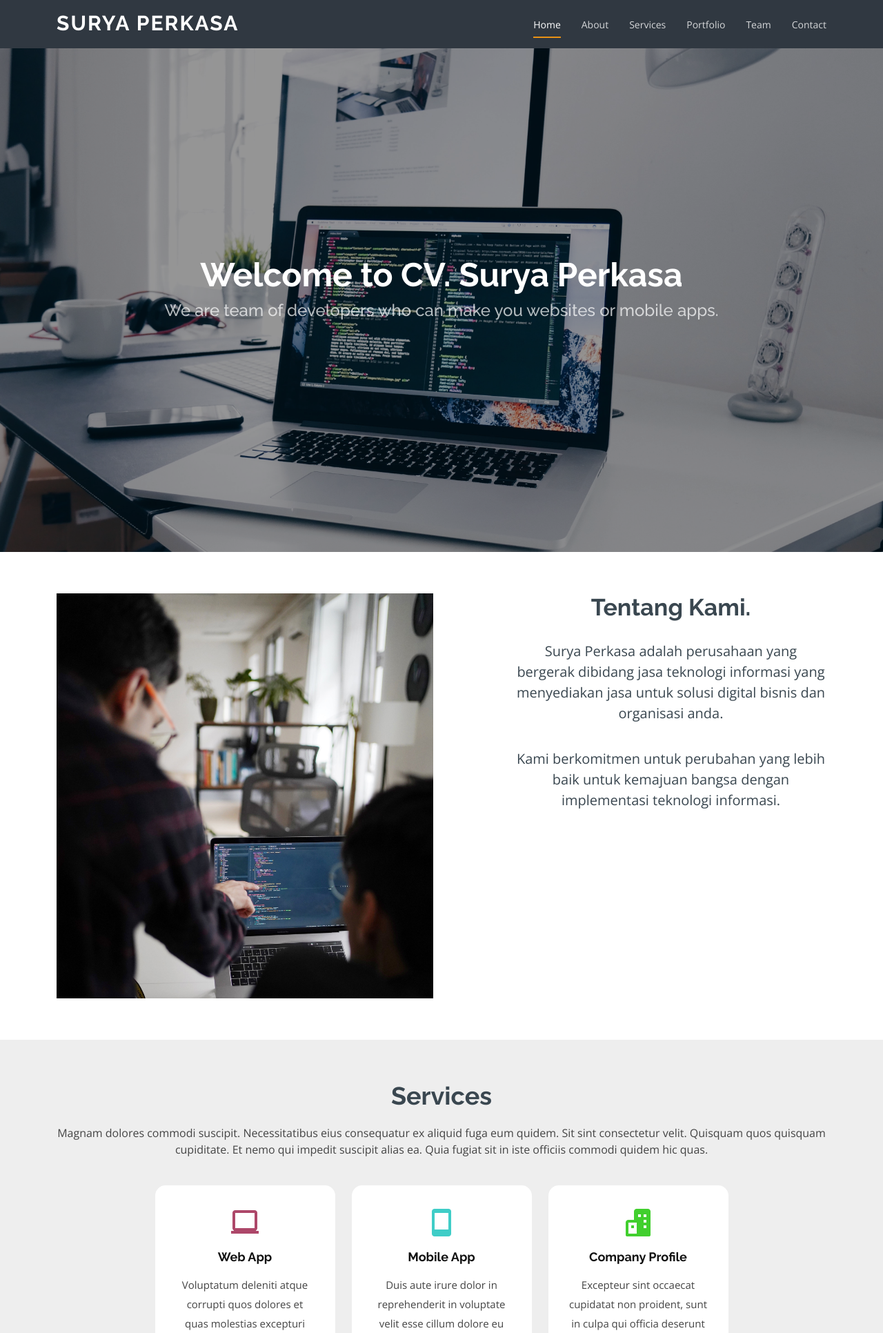
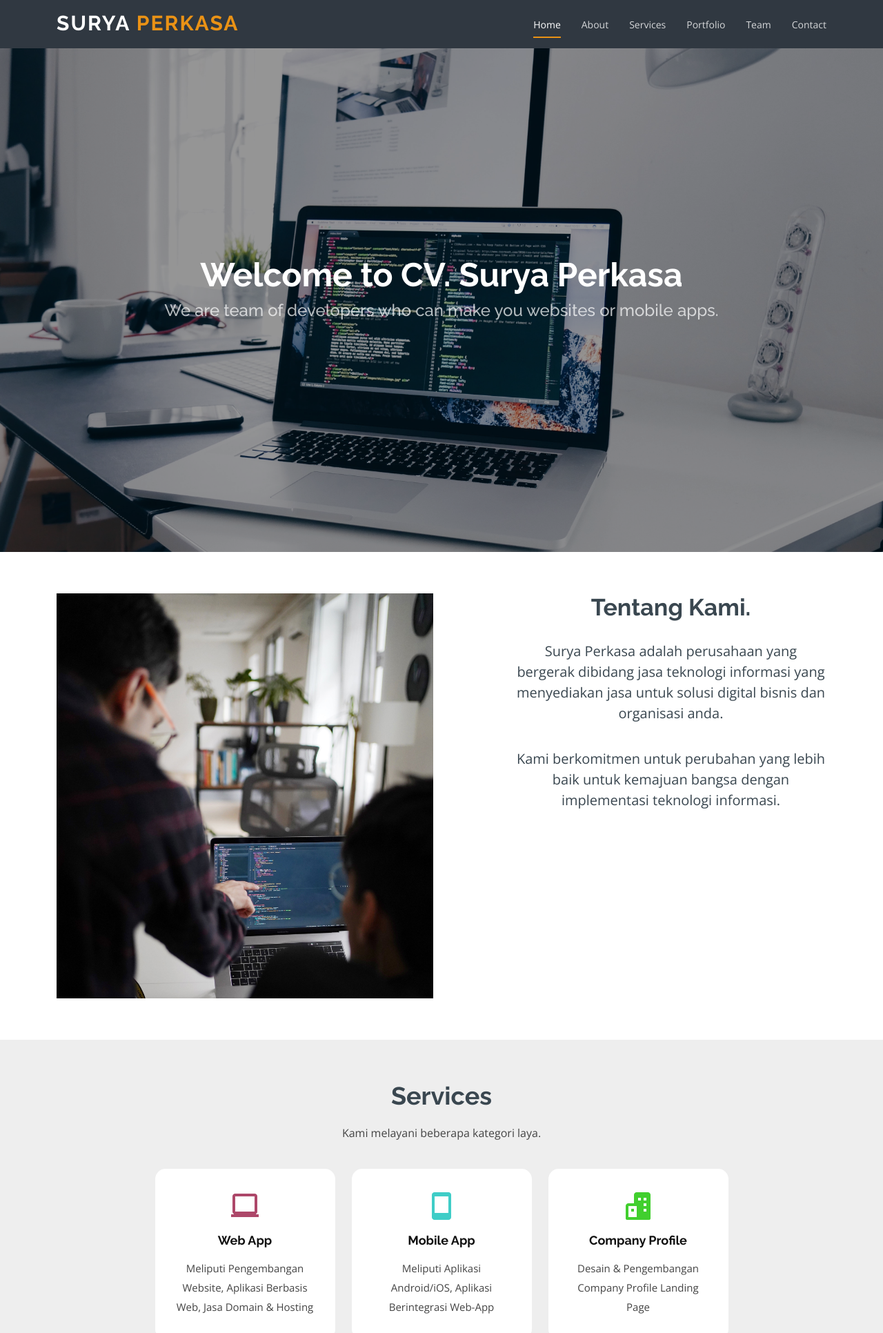
Before and after one commit to M0ntaisa/onePageTemplate, a PHP site: page / in a window 1280 px wide. Shown: the top 1932 px of the page at 69% size. Run offline with PHP 8.4, Linux system fonts and the light colour scheme; some libraries are stand-ins or nearby versions.

Commit message:
some change

```diff
--- a/assets/css/style.css
+++ b/assets/css/style.css
@@ -82,6 +82,9 @@ h1, h2, h3, h4, h5, h6 {
   font-weight: 700;
   letter-spacing: 2px;
   text-transform: uppercase;
+}
+#header .logo span{
+  color: #EA9215;
 }
 #header .logo h1 a, #header .logo h1 a:hover {
   color: #fff;
--- a/index.html
+++ b/index.php
@@ -36,7 +36,7 @@
     <div class="container d-flex justify-content-between">
 
       <div class="logo">
-        <h1><a href="index.html">Surya Perkasa</a></h1>
+        <h1><a href="index.html">Surya <span>Perkasa</span></a></h1>
         <!-- Uncomment below if you prefer to use an image logo -->
         <!-- <a href="index.html"><img src="assets/img/logo.png" alt="" class="img-fluid"></a> -->
       </div>
@@ -244,7 +244,7 @@
 
         <div class="section-title" data-aos="fade-up">
           <h2>Services</h2>
-          <p>Magnam dolores commodi suscipit. Necessitatibus eius consequatur ex aliquid fuga eum quidem. Sit sint consectetur velit. Quisquam quos quisquam cupiditate. Et nemo qui impedit suscipit alias ea. Quia fugiat sit in iste officiis commodi quidem hic quas.</p>
+          <p>Kami melayani beberapa kategori laya.</p>
         </div>
 
         <div class="row justify-content-center">
@@ -252,7 +252,7 @@
             <div class="icon-box icon-box-pink">
               <div class="icon"><i class="bx bx-laptop"></i></div>
               <h4 class="title"><a href="">Web App</a></h4>
-              <p class="description">Voluptatum deleniti atque corrupti quos dolores et quas molestias excepturi sint occaecati cupiditate</p>
+              <p class="description">Meliputi Pengembangan Website, Aplikasi Berbasis Web, Jasa Domain & Hosting</p>
             </div>
           </div>
 
@@ -260,7 +260,7 @@
             <div class="icon-box icon-box-cyan">
               <div class="icon"><i class="bx bx-mobile"></i></div>
               <h4 class="title"><a href="">Mobile App</a></h4>
-              <p class="description">Duis aute irure dolor in reprehenderit in voluptate velit esse cillum dolore eu fugiat nulla</p>
+              <p class="description">Meliputi Aplikasi Android/iOS, Aplikasi Berintegrasi Web-App</p>
             </div>
           </div>
 
@@ -268,7 +268,7 @@
             <div class="icon-box icon-box-green">
               <div class="icon"><i class="bx bxs-buildings"></i></div>
               <h4 class="title"><a href="">Company Profile</a></h4>
-              <p class="description">Excepteur sint occaecat cupidatat non proident, sunt in culpa qui officia deserunt mollit anim</p>
+              <p class="description">Desain & Pengembangan Company Profile Landing Page</p>
             </div>
           </div>
 
@@ -381,7 +381,7 @@
 
         <div class="section-title" data-aos="fade-up">
           <h2>Portfolio</h2>
-          <p>Magnam dolores commodi suscipit. Necessitatibus eius consequatur ex aliquid fuga eum quidem. Sit sint consectetur velit. Quisquam quos quisquam cupiditate. Et nemo qui impedit suscipit alias ea. Quia fugiat sit in iste officiis commodi quidem hic quas.</p>
+          <p>Dibawah ini adalah beberapa <i>projects</i> yang telah kami kerjakan.</p>
         </div>
 
         <div class="row" data-aos="fade-up">
@@ -562,7 +562,7 @@
 
         <div class="section-title" data-aos="fade-up">
           <h2>Team</h2>
-          <p>Magnam dolores commodi suscipit. Necessitatibus eius consequatur ex aliquid fuga eum quidem. Sit sint consectetur velit. Quisquam quos quisquam cupiditate. Et nemo qui impedit suscipit alias ea. Quia fugiat sit in iste officiis commodi quidem hic quas.</p>
+          <p>Temui Tim Kami.</p>
         </div>
         <div class="row justify-content-center">
           <div class="col-xl-3 col-lg-4 col-md-6" data-aos="fade-up">
@@ -728,7 +728,7 @@
 
         <div class="section-title" data-aos="fade-up">
           <h2>Contact</h2>
-          <p>Magnam dolores commodi suscipit. Necessitatibus eius consequatur ex aliquid fuga eum quidem. Sit sint consectetur velit. Quisquam quos quisquam cupiditate. Et nemo qui impedit suscipit alias ea. Quia fugiat sit in iste officiis commodi quidem hic quas.</p>
+          <p>Mari diskusi tentang <i>project</i> anda. Hubungi kami melalui beberapa pilihan kontak dibawah.</p>
         </div>
 
         <div class="row no-gutters justify-content-center" data-aos="fade-up">
```
Also changed, not shown: other parts of index.php (+14 -14 lines), assets/img/team/marcel.jpg, assets/img/team/team-1.jpg (deleted), assets/img/team/team-2.jpg (deleted), assets/img/team/team-3.jpg (deleted), assets/img/team/team-4.jpg (deleted), 1 other file.
